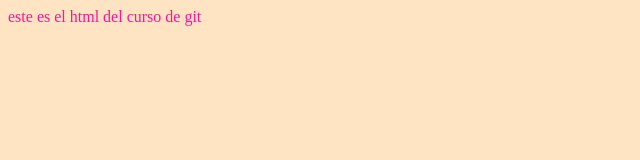
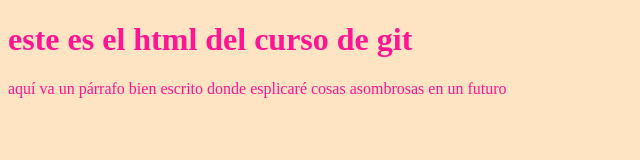
Before and after one commit to xrpew/curso-git-II, a plain HTML site: page index.html in a window 1280 px wide. Shown: the whole page, without its empty margins (0-640 px from the left). Drawn offline with Linux system fonts and the light colour scheme.

Commit message:
agregando contenido al blog

```diff
--- a/index.html
+++ b/index.html
@@ -8,6 +8,12 @@
     <title>Document</title>
 </head>
 <body>
-    este es el html del curso  de git
+    <div id="post">
+        <h1>
+            este es el html del curso  de git
+        </h1>
+
+        <p>aquí va un párrafo bien escrito donde esplicaré cosas asombrosas en un futuro</p>
+    </div>
 </body>
 </html>
```
